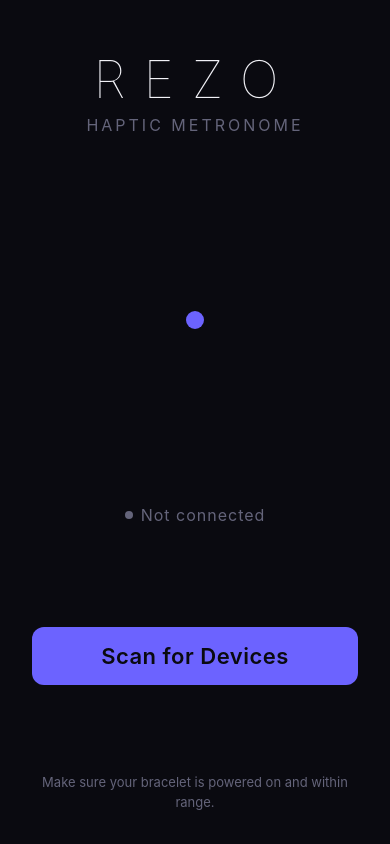
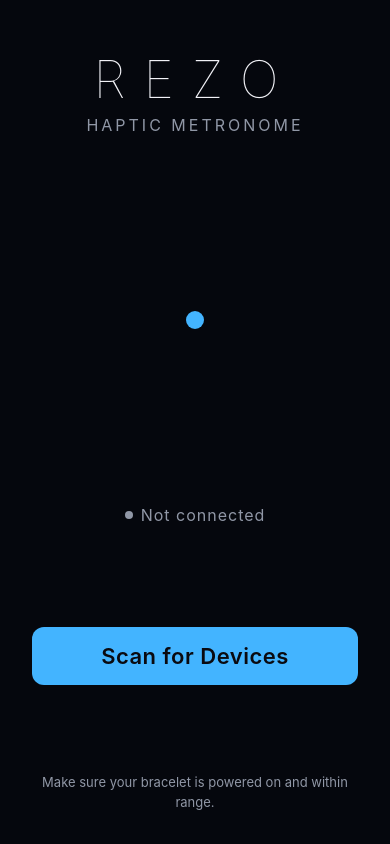
Before and after one commit to razdo227/Rezo---Haptic-Metronome, a React Native app in the folder app/: screen / in a window 390 px wide. Built offline with nearby package versions, Linux system fonts and the light colour scheme; what react-native-ble-plx would draw is missing.

Commit message:
Refine tempo UI to better match provided mobile mock

```diff
--- a/app/src/screens/MainScreen.tsx
+++ b/app/src/screens/MainScreen.tsx
@@ -12,58 +12,27 @@
 import Constants from 'expo-constants';
 import { theme } from '../theme';
 import { useDevice } from '../context/DeviceContext';
-import { COMMANDS, SYNC_MODES, TIME_SIGNATURES } from '../constants/ble';
+import { COMMANDS, PATTERNS, SYNC_MODES, TIME_SIGNATURES } from '../constants/ble';
 import { SyncMode } from '../types';
-import BeatVisualizer from '../components/BeatVisualizer';
-import BPMControl from '../components/BPMControl';
-import PatternPicker from '../components/PatternPicker';
-import TransportButton from '../components/TransportButton';
 
 const TAP_MAX_WINDOW = 8;
 const TAP_MIN_INTERVAL_MS = 200; // ~300 BPM
 const TAP_MAX_INTERVAL_MS = 3000; // ~20 BPM
 const TAP_RESET_TIMEOUT_MS = 3000;
 
-// ── Battery indicator ─────────────────────────────────────────────────────────
-
 function BatteryIndicator({ percent }: { percent: number | null }) {
   const isEmpty = percent === null;
   const isLow = percent !== null && percent < 15;
-  const color = isLow ? theme.colors.error : theme.colors.textDim;
+  const color = isLow ? theme.colors.error : theme.colors.text;
   const label = isEmpty ? '—' : `${percent}%`;
 
-  // Build a simple text-based battery icon using filled/empty blocks
-  const barCount = 4;
-  const filledBars = isEmpty ? 0 : Math.round((percent! / 100) * barCount);
-  const bars = Array.from({ length: barCount }, (_, i) =>
-    i < filledBars ? '▮' : '▯'
-  ).join('');
-
   return (
-    <View style={batteryStyles.row}>
-      <Text style={[batteryStyles.bars, { color }]}>{bars}</Text>
-      <Text style={[batteryStyles.label, { color }]}>{label}</Text>
+    <View style={styles.batteryRow}>
+      <Text style={[styles.batteryIcon, { color }]}>▮</Text>
+      <Text style={[styles.batteryLabel, { color }]}>{label}</Text>
     </View>
   );
 }
-
-const batteryStyles = StyleSheet.create({
-  row: {
-    flexDirection: 'row',
-    alignItems: 'center',
-    gap: 3,
-  },
-  bars: {
-    fontSize: 11,
-    letterSpacing: 0,
-  },
-  label: {
-    fontSize: theme.fontSize.caption,
-    letterSpacing: 0.5,
-  },
-});
-
-// ── Main screen ───────────────────────────────────────────────────────────────
 
 export default function MainScreen() {
   const {
@@ -73,18 +42,17 @@
     setTimeSignature,
     setPatternOptimistic,
   } = useDevice();
+
   const {
     connectionState,
     isPlaying,
     bpm,
     syncMode,
     activePattern,
-    currentBeat,
     timeSignatureNumerator,
     batteryPercent,
   } = state;
 
-  // Tap tempo state
   const tapTimestampsRef = useRef<number[]>([]);
   const tapResetTimeoutRef = useRef<ReturnType<typeof setTimeout> | null>(null);
   const [tapBPM, setTapBPM] = useState<number | null>(null);
@@ -103,7 +71,6 @@
     [sendCommand]
   );
 
-  // Transport
   const handleTransport = useCallback(() => {
     if (isPlaying) {
       safelySend(COMMANDS.STOP);
@@ -112,7 +79,6 @@
     }
   }, [isPlaying, safelySend]);
 
-  // BPM change
   const handleBPMChange = useCallback(
     (newBPM: number) => {
       safelySend(COMMANDS.BPM(newBPM));
@@ -120,7 +86,6 @@
     [safelySend]
   );
 
-  // Pattern — send command AND update optimistic state
   const handlePatternSelect = useCallback(
     (patternId: string) => {
       setPatternOptimistic(patternId);
@@ -129,7 +94,6 @@
     [safelySend, setPatternOptimistic]
   );
 
-  // Mode
   const handleModeSelect = useCallback(
     (mode: string) => {
       safelySend(COMMANDS.MODE(mode));
@@ -137,7 +101,6 @@
     [safelySend]
   );
 
-  // Time signature (local only — firmware doesn't track time sig)
   const handleTimeSig = useCallback(
     (numerator: number) => {
       setTimeSignature(numerator);
@@ -145,26 +108,19 @@
     [setTimeSignature]
   );
 
-  const effectiveTimeSig = timeSignatureNumerator;
-
-  // Tap tempo
   const handleTapTempo = useCallback(() => {
     const now = Date.now();
 
-    // Clear reset timeout
     if (tapResetTimeoutRef.current) {
       clearTimeout(tapResetTimeoutRef.current);
     }
 
     const taps = tapTimestampsRef.current;
-
-    // If last tap was too long ago, start fresh
     if (taps.length > 0 && now - taps[taps.length - 1] > TAP_RESET_TIMEOUT_MS) {
       tapTimestampsRef.current = [];
     }
 
     tapTimestampsRef.current = [...tapTimestampsRef.current, now].slice(-TAP_MAX_WINDOW);
-
     const updatedTaps = tapTimestampsRef.current;
 
     if (updatedTaps.length >= 2) {
@@ -184,19 +140,12 @@
       }
     }
 
-    // Set reset timeout
     tapResetTimeoutRef.current = setTimeout(() => {
       tapTimestampsRef.current = [];
       setTapBPM(null);
     }, TAP_RESET_TIMEOUT_MS);
   }, [safelySend]);
 
-  // Manual BEAT trigger (MIDI_BEAT mode)
-  const handleManualBeat = useCallback(() => {
-    safelySend(COMMANDS.BEAT);
-  }, [safelySend]);
-
-  // Disconnect
   const handleDisconnect = useCallback(() => {
     Alert.alert(
       'Disconnect',
@@ -212,27 +161,25 @@
     );
   }, [disconnect]);
 
+  const adjustBpm = (delta: number) => {
+    const next = Math.max(20, Math.min(300, bpm + delta));
+    handleBPMChange(next);
+  };
+
+  const activePatternName = PATTERNS.find((p) => p.id === activePattern)?.displayName ?? 'Standard';
+
   return (
     <SafeAreaView style={styles.safe}>
-      {/* Top bar */}
       <View style={styles.topBar}>
-        <Text style={styles.topBarTitle}>REZO</Text>
+        <View style={styles.logoRow}>
+          <View style={styles.logoBadge}>
+            <Text style={styles.logoGlyph}>◢</Text>
+          </View>
+          <Text style={styles.brand}>rezo</Text>
+        </View>
         <View style={styles.topBarRight}>
           <BatteryIndicator percent={batteryPercent} />
-          <View
-            style={[
-              styles.connectionDot,
-              { backgroundColor: isConnected ? theme.colors.success : theme.colors.error },
-            ]}
-          />
-          <Text style={styles.topBarDevice}>RezoHaptic</Text>
-          <TouchableOpacity
-            style={styles.disconnectBtn}
-            onPress={handleDisconnect}
-            hitSlop={{ top: 10, bottom: 10, left: 10, right: 10 }}
-          >
-            <Text style={styles.disconnectIcon}>⏏</Text>
-          </TouchableOpacity>
+          <Text style={styles.bluetooth}>ᛒ</Text>
         </View>
       </View>
 
@@ -240,115 +187,111 @@
         style={styles.scroll}
         contentContainerStyle={styles.scrollContent}
         showsVerticalScrollIndicator={false}
-        bounces={false}
       >
-        {/* BPM Control */}
-        <View style={styles.section}>
-          <BPMControl bpm={bpm} onBPMChange={handleBPMChange} />
+        <View style={styles.dialWrap}>
+          <View style={styles.dialTrack}>
+            <View style={styles.dialProgress} />
+          </View>
+          <View style={styles.dial}>
+            <Text style={styles.bpmValue}>{bpm}</Text>
+            <Text style={styles.bpmLabel}>BPM</Text>
+          </View>
         </View>
 
-        {/* Tap Tempo */}
-        <View style={styles.tapSection}>
-          <TouchableOpacity
-            style={styles.tapButton}
-            onPress={handleTapTempo}
-            activeOpacity={0.7}
-          >
-            <Text style={styles.tapButtonText}>TAP TEMPO</Text>
-            {tapBPM !== null && (
-              <Text style={styles.tapBPMPreview}>{tapBPM} BPM</Text>
-            )}
+        <View style={styles.bpmButtons}>
+          <TouchableOpacity style={styles.circleButton} onPress={() => adjustBpm(-1)}>
+            <Text style={styles.circleButtonText}>−</Text>
+          </TouchableOpacity>
+          <TouchableOpacity style={styles.circleButton} onPress={() => adjustBpm(1)}>
+            <Text style={styles.circleButtonText}>+</Text>
           </TouchableOpacity>
         </View>
 
-        {/* Beat visualizer + Time sig */}
-        <View style={styles.section}>
-          <BeatVisualizer
-            totalBeats={effectiveTimeSig}
-            currentBeat={currentBeat}
-            isPlaying={isPlaying}
-          />
-          <View style={styles.timeSigRow}>
-            {TIME_SIGNATURES.map((ts) => (
+        <View style={styles.cardRow}>
+          <View style={styles.infoCard}>
+            <Text style={styles.cardLabel}>SIGNATURE</Text>
+            <Text style={styles.cardValue}>{timeSignatureNumerator}/4</Text>
+            <View style={styles.chipRow}>
+              {TIME_SIGNATURES.map((ts) => (
+                <TouchableOpacity
+                  key={ts.label}
+                  style={[
+                    styles.signatureChip,
+                    timeSignatureNumerator === ts.numerator && styles.signatureChipActive,
+                  ]}
+                  onPress={() => handleTimeSig(ts.numerator)}
+                >
+                  <Text style={styles.signatureChipText}>{ts.label}</Text>
+                </TouchableOpacity>
+              ))}
+            </View>
+          </View>
+
+          <View style={styles.infoCard}>
+            <Text style={styles.cardLabel}>SUBDIVISION</Text>
+            <Text style={styles.cardValue}>{activePatternName || 'Quarter'}</Text>
+            <ScrollView horizontal showsHorizontalScrollIndicator={false}>
+              <View style={styles.chipRow}>
+                {PATTERNS.map((p) => (
+                  <TouchableOpacity
+                    key={p.id}
+                    style={[styles.signatureChip, activePattern === p.id && styles.signatureChipActive]}
+                    onPress={() => handlePatternSelect(p.id)}
+                  >
+                    <Text style={styles.signatureChipText}>{p.displayName}</Text>
+                  </TouchableOpacity>
+                ))}
+              </View>
+            </ScrollView>
+          </View>
+        </View>
+
+        <View style={styles.panel}>
+          <View style={styles.panelHeader}>
+            <Text style={styles.cardLabel}>HAPTIC INTENSITY</Text>
+            <Text style={styles.strongLabel}>{isPlaying ? 'LIVE' : 'READY'}</Text>
+          </View>
+          <TouchableOpacity
+            style={[styles.startButton, isPlaying && styles.stopButton]}
+            onPress={handleTransport}
+            disabled={!isConnected}
+          >
+            <Text style={styles.startText}>{isPlaying ? '■ STOP PULSE' : '▶ START PULSE'}</Text>
+          </TouchableOpacity>
+        </View>
+
+        <View style={styles.modeWrap}>
+          <Text style={styles.cardLabel}>SYNC MODE</Text>
+          <View style={styles.modeRow}>
+            {SYNC_MODES.map((m) => (
               <TouchableOpacity
-                key={ts.label}
-                style={[
-                  styles.timeSigChip,
-                  effectiveTimeSig === ts.numerator && styles.timeSigChipActive,
-                ]}
-                onPress={() => handleTimeSig(ts.numerator)}
-                activeOpacity={0.75}
+                key={m.id}
+                style={[styles.modeChip, syncMode === m.id && styles.modeChipActive]}
+                onPress={() => handleModeSelect(m.id)}
               >
-                <Text
-                  style={[
-                    styles.timeSigLabel,
-                    effectiveTimeSig === ts.numerator && styles.timeSigLabelActive,
-                  ]}
-                >
-                  {ts.label}
+                <Text style={[styles.modeText, syncMode === (m.id as SyncMode) && styles.modeTextActive]}>
+                  {m.label}
                 </Text>
               </TouchableOpacity>
             ))}
           </View>
         </View>
 
-        {/* Transport button */}
-        <View style={styles.transportSection}>
-          <TransportButton
-            isPlaying={isPlaying}
-            onPress={handleTransport}
-            disabled={!isConnected}
-          />
-        </View>
+        <TouchableOpacity style={styles.tapButton} onPress={handleTapTempo}>
+          <Text style={styles.tapText}>Tap Tempo {tapBPM ? `• ${tapBPM} BPM` : ''}</Text>
+        </TouchableOpacity>
 
-        {/* MIDI BEAT manual trigger */}
-        {syncMode === 'MIDI_BEAT' && (
-          <View style={styles.section}>
-            <TouchableOpacity
-              style={styles.beatTriggerButton}
-              onPress={handleManualBeat}
-              activeOpacity={0.7}
-            >
-              <Text style={styles.beatTriggerText}>BEAT</Text>
-            </TouchableOpacity>
-          </View>
-        )}
+        <TouchableOpacity onPress={handleDisconnect} style={styles.disconnectBtn}>
+          <Text style={styles.disconnectText}>Disconnect Device</Text>
+        </TouchableOpacity>
+      </ScrollView>
 
-        {/* Pattern Picker */}
-        <View style={styles.sectionNoH}>
-          <PatternPicker
-            activePattern={activePattern}
-            onPatternSelect={handlePatternSelect}
-          />
-        </View>
-
-        {/* Mode selector */}
-        <View style={styles.section}>
-          <Text style={styles.sectionLabel}>SYNC MODE</Text>
-          <View style={styles.modeRow}>
-            {SYNC_MODES.map((m) => (
-              <TouchableOpacity
-                key={m.id}
-                style={[
-                  styles.modeChip,
-                  syncMode === m.id && styles.modeChipActive,
-                ]}
-                onPress={() => handleModeSelect(m.id)}
-                activeOpacity={0.75}
-              >
-                <Text
-                  style={[
-                    styles.modeLabel,
-                    syncMode === (m.id as SyncMode) && styles.modeLabelActive,
-                  ]}
-                >
-                  {m.label}
-                </Text>
-              </TouchableOpacity>
-            ))}
-          </View>
-        </View>
-      </ScrollView>
+      <View style={styles.bottomTabBar}>
+        <Text style={[styles.tabItem, styles.tabItemActive]}>Tempo</Text>
+        <Text style={styles.tabItem}>Presets</Text>
+        <Text style={styles.tabItem}>Devices</Text>
+        <Text style={styles.tabItem}>Settings</Text>
+      </View>
     </SafeAreaView>
   );
 }
@@ -359,166 +302,288 @@
     backgroundColor: theme.colors.background,
     paddingTop: Platform.OS === 'android' ? Constants.statusBarHeight : 0,
   },
-  scroll: {
-    flex: 1,
-  },
+  scroll: { flex: 1 },
   scrollContent: {
-    paddingTop: 24,
-    paddingBottom: 40,
+    paddingHorizontal: theme.spacing.md,
+    paddingBottom: theme.spacing.xl,
   },
   topBar: {
     flexDirection: 'row',
+    justifyContent: 'space-between',
     alignItems: 'center',
-    justifyContent: 'space-between',
     paddingHorizontal: theme.spacing.md,
-    paddingVertical: theme.spacing.sm,
+    paddingVertical: theme.spacing.sm + 2,
+    borderBottomColor: theme.colors.border,
     borderBottomWidth: 1,
-    borderBottomColor: theme.colors.border,
-    backgroundColor: theme.colors.surface,
   },
-  topBarTitle: {
-    fontSize: theme.fontSize.h2,
-    fontWeight: '200',
-    color: theme.colors.text,
-    letterSpacing: 6,
+  logoRow: {
+    flexDirection: 'row',
+    alignItems: 'center',
+    gap: 10,
+  },
+  logoBadge: {
+    width: 26,
+    height: 26,
+    borderRadius: 9,
+    backgroundColor: theme.colors.accent,
+    alignItems: 'center',
+    justifyContent: 'center',
+  },
+  logoGlyph: {
+    color: '#031423',
+    fontSize: 12,
+    fontWeight: '900',
+  },
+  brand: {
+    color: theme.colors.accent,
+    fontSize: 26,
+    fontWeight: '700',
+    letterSpacing: -0.5,
   },
   topBarRight: {
     flexDirection: 'row',
     alignItems: 'center',
-    gap: theme.spacing.xs + 2,
+    gap: theme.spacing.sm,
   },
-  connectionDot: {
-    width: 8,
-    height: 8,
-    borderRadius: 4,
+  batteryRow: {
+    flexDirection: 'row',
+    alignItems: 'center',
+    gap: 4,
   },
-  topBarDevice: {
-    fontSize: theme.fontSize.caption,
+  batteryIcon: { fontSize: 13 },
+  batteryLabel: {
+    fontSize: 17,
+    fontWeight: '700',
+  },
+  bluetooth: {
     color: theme.colors.textDim,
+    fontSize: 28,
+  },
+  disconnectBtn: {
+    borderWidth: 1,
+    borderColor: theme.colors.border,
+    borderRadius: 10,
+    paddingVertical: 5,
+    paddingHorizontal: 10,
+  },
+  disconnectText: {
+    color: theme.colors.textDim,
+    fontSize: 12,
+    fontWeight: '700',
+  },
+  dialWrap: {
+    alignItems: 'center',
+    marginTop: theme.spacing.lg,
+    justifyContent: 'center',
+  },
+  dialTrack: {
+    position: 'absolute',
+    width: 308,
+    height: 308,
+    borderRadius: 154,
+    borderWidth: 6,
+    borderColor: '#252A33',
+  },
+  dialProgress: {
+    position: 'absolute',
+    width: 308,
+    height: 308,
+    borderRadius: 154,
+    borderWidth: 6,
+    borderColor: theme.colors.accent,
+    borderBottomColor: 'transparent',
+    borderLeftColor: theme.colors.accent,
+    transform: [{ rotate: '-30deg' }],
+  },
+  dial: {
+    width: 300,
+    height: 300,
+    borderRadius: 150,
+    alignItems: 'center',
+    justifyContent: 'center',
+    backgroundColor: '#050A12',
+  },
+  bpmValue: {
+    color: theme.colors.text,
+    fontSize: 76,
+    fontWeight: '800',
+    letterSpacing: -2,
+    lineHeight: 80,
+  },
+  bpmLabel: {
+    color: theme.colors.textDim,
+    fontSize: 14,
+    letterSpacing: 2,
+    marginTop: 2,
+    fontWeight: '600',
+  },
+  bpmButtons: {
+    flexDirection: 'row',
+    justifyContent: 'center',
+    gap: theme.spacing.xl,
+    marginTop: theme.spacing.lg,
+  },
+  circleButton: {
+    width: 96,
+    height: 96,
+    borderRadius: 48,
+    borderWidth: 1.5,
+    borderColor: theme.colors.border,
+    backgroundColor: theme.colors.surface,
+    alignItems: 'center',
+    justifyContent: 'center',
+  },
+  circleButtonText: {
+    color: theme.colors.text,
+    fontSize: 54,
+    fontWeight: '300',
+    marginTop: -4,
+  },
+  cardRow: {
+    flexDirection: 'row',
+    marginTop: theme.spacing.lg,
+    gap: theme.spacing.sm,
+  },
+  infoCard: {
+    flex: 1,
+    backgroundColor: theme.colors.surface,
+    borderRadius: 16,
+    borderWidth: 1,
+    borderColor: theme.colors.border,
+    padding: theme.spacing.sm + 4,
+    minHeight: 146,
+  },
+  cardLabel: {
+    color: theme.colors.textDim,
+    fontSize: 13,
+    fontWeight: '700',
     letterSpacing: 1,
   },
-  disconnectBtn: {
-    marginLeft: theme.spacing.xs,
-    padding: theme.spacing.xs,
+  cardValue: {
+    color: theme.colors.text,
+    fontSize: 22,
+    fontWeight: '800',
+    marginTop: 8,
+    marginBottom: 8,
   },
-  disconnectIcon: {
-    fontSize: 18,
-    color: theme.colors.textDim,
+  chipRow: {
+    flexDirection: 'row',
+    gap: 6,
   },
-  section: {
-    paddingHorizontal: theme.spacing.md,
-    paddingVertical: theme.spacing.sm,
-    alignItems: 'center',
-  },
-  sectionNoH: {
-    paddingVertical: theme.spacing.sm,
-  },
-  sectionLabel: {
-    fontSize: theme.fontSize.caption,
-    color: theme.colors.textDim,
-    letterSpacing: 2,
-    marginBottom: theme.spacing.sm,
-    alignSelf: 'flex-start',
-  },
-  tapSection: {
-    paddingHorizontal: theme.spacing.md,
-    paddingBottom: theme.spacing.sm,
-    alignItems: 'center',
-  },
-  tapButton: {
-    backgroundColor: theme.colors.surfaceAlt,
+  signatureChip: {
     borderWidth: 1,
     borderColor: theme.colors.border,
-    borderRadius: theme.borderRadius.sm,
-    paddingVertical: theme.spacing.sm + 2,
-    paddingHorizontal: theme.spacing.xl,
+    paddingHorizontal: 8,
+    paddingVertical: 5,
+    borderRadius: 10,
+    backgroundColor: theme.colors.surfaceAlt,
+  },
+  signatureChipActive: {
+    borderColor: theme.colors.accent,
+    backgroundColor: theme.colors.accent + '22',
+  },
+  signatureChipText: {
+    color: theme.colors.text,
+    fontSize: 11,
+    fontWeight: '700',
+  },
+  panel: {
+    marginTop: theme.spacing.md,
+    backgroundColor: theme.colors.surface,
+    borderRadius: 20,
+    borderWidth: 1,
+    borderColor: theme.colors.border,
+    padding: theme.spacing.sm,
+  },
+  panelHeader: {
+    flexDirection: 'row',
+    justifyContent: 'space-between',
     alignItems: 'center',
-    minWidth: 180,
+    paddingHorizontal: 2,
+    marginBottom: theme.spacing.sm,
   },
-  tapButtonText: {
-    fontSize: theme.fontSize.body,
-    color: theme.colors.textDim,
-    letterSpacing: 2,
-    fontWeight: '600',
-  },
-  tapBPMPreview: {
-    fontSize: theme.fontSize.caption,
+  strongLabel: {
     color: theme.colors.accent,
-    marginTop: theme.spacing.xs,
+    fontSize: 16,
+    fontWeight: '800',
     letterSpacing: 1,
   },
-  timeSigRow: {
-    flexDirection: 'row',
-    flexWrap: 'wrap',
+  startButton: {
+    backgroundColor: theme.colors.accent,
+    borderRadius: 20,
+    minHeight: 82,
+    alignItems: 'center',
     justifyContent: 'center',
-    gap: theme.spacing.sm,
-    marginTop: theme.spacing.sm,
   },
-  timeSigChip: {
-    paddingHorizontal: theme.spacing.md,
-    paddingVertical: theme.spacing.xs + 2,
-    borderRadius: theme.borderRadius.sm,
-    backgroundColor: theme.colors.surfaceAlt,
-    borderWidth: 1,
-    borderColor: theme.colors.border,
+  stopButton: {
+    backgroundColor: theme.colors.accentDown,
   },
-  timeSigChipActive: {
-    backgroundColor: theme.colors.accent + '22',
-    borderColor: theme.colors.accent,
+  startText: {
+    color: '#04101D',
+    fontSize: 20,
+    fontWeight: '900',
+    letterSpacing: 2,
   },
-  timeSigLabel: {
-    fontSize: theme.fontSize.caption,
-    color: theme.colors.textDim,
-    fontWeight: '600',
-    letterSpacing: 0.5,
-  },
-  timeSigLabelActive: {
-    color: theme.colors.accent,
-  },
-  transportSection: {
-    paddingVertical: theme.spacing.md,
-    alignItems: 'center',
-  },
-  beatTriggerButton: {
-    backgroundColor: theme.colors.surface,
-    borderWidth: 2,
-    borderColor: theme.colors.accentDown,
-    borderRadius: theme.borderRadius.sm,
-    paddingVertical: theme.spacing.md,
-    paddingHorizontal: theme.spacing.xxl,
-    alignItems: 'center',
-  },
-  beatTriggerText: {
-    fontSize: theme.fontSize.h2,
-    fontWeight: '700',
-    color: theme.colors.accentDown,
-    letterSpacing: 4,
+  modeWrap: {
+    marginTop: theme.spacing.md,
   },
   modeRow: {
     flexDirection: 'row',
-    gap: theme.spacing.sm,
     flexWrap: 'wrap',
-    justifyContent: 'center',
+    marginTop: theme.spacing.sm,
+    gap: 8,
   },
   modeChip: {
-    paddingHorizontal: theme.spacing.md,
-    paddingVertical: theme.spacing.xs + 2,
-    borderRadius: theme.borderRadius.sm,
-    backgroundColor: theme.colors.surfaceAlt,
     borderWidth: 1,
     borderColor: theme.colors.border,
+    backgroundColor: theme.colors.surface,
+    borderRadius: 10,
+    paddingVertical: 8,
+    paddingHorizontal: 12,
   },
   modeChipActive: {
-    backgroundColor: theme.colors.accent + '22',
     borderColor: theme.colors.accent,
+    backgroundColor: theme.colors.accent + '1F',
   },
-  modeLabel: {
-    fontSize: theme.fontSize.caption,
+  modeText: {
     color: theme.colors.textDim,
+    fontSize: 12,
+    fontWeight: '700',
+  },
+  modeTextActive: {
+    color: theme.colors.accent,
+  },
+  tapButton: {
+    marginTop: theme.spacing.md,
+    borderWidth: 1,
+    borderColor: theme.colors.border,
+    borderRadius: 12,
+    paddingVertical: 12,
+    alignItems: 'center',
+    backgroundColor: theme.colors.surfaceAlt,
+  },
+  tapText: {
+    color: theme.colors.textDim,
+    fontSize: 13,
+    fontWeight: '700',
+    letterSpacing: 0.5,
+  },
+  bottomTabBar: {
+    minHeight: 76,
+    borderTopWidth: 1,
+    borderTopColor: theme.colors.border,
+    backgroundColor: '#04060B',
+    flexDirection: 'row',
+    alignItems: 'center',
+    justifyContent: 'space-around',
+    paddingBottom: 8,
+  },
+  tabItem: {
+    color: theme.colors.textDim,
+    fontSize: 13,
     fontWeight: '600',
-    letterSpacing: 1,
   },
-  modeLabelActive: {
+  tabItemActive: {
     color: theme.colors.accent,
   },
 });
--- a/app/src/theme.ts
+++ b/app/src/theme.ts
@@ -1,15 +1,15 @@
 export const theme = {
   colors: {
-    background: '#0A0A10',
-    surface: '#13131C',
-    surfaceAlt: '#1C1C2A',
-    accent: '#6C63FF',      // electric indigo - primary
-    accentDown: '#FF6584',  // hot pink - beat 1 / playing state
+    background: '#05070D',
+    surface: '#0D111A',
+    surfaceAlt: '#151A24',
+    accent: '#43B4FF',      // electric blue - primary
+    accentDown: '#1E86C7',  // deeper blue for active states
     text: '#F2F2F7',
-    textDim: '#64647A',
-    success: '#4ECDC4',     // teal
-    error: '#FF6584',
-    border: '#2A2A3A',
+    textDim: '#9097A6',
+    success: '#43B4FF',
+    error: '#FF6B6B',
+    border: '#252C3D',
   },
   borderRadius: {
     sm: 12,
```
